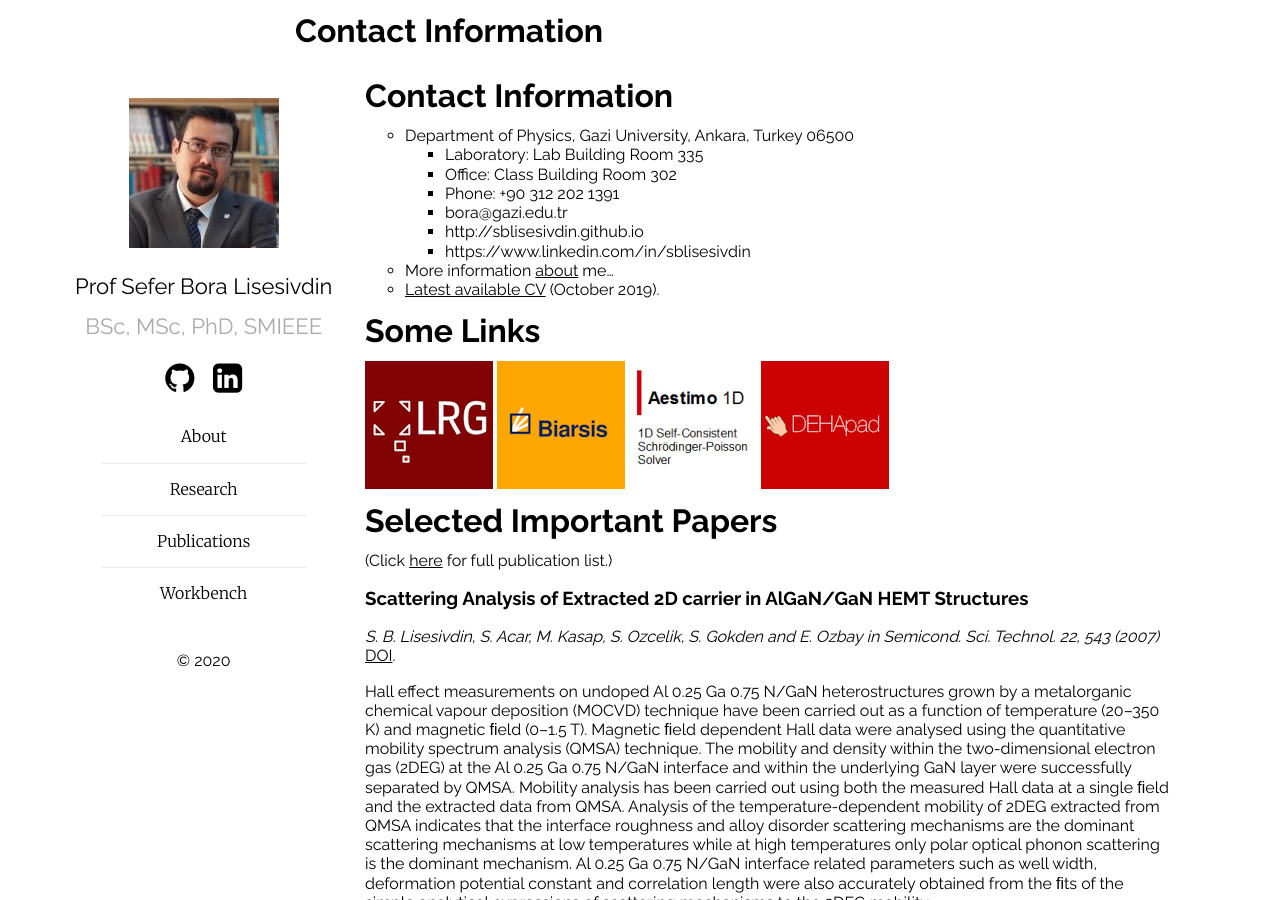
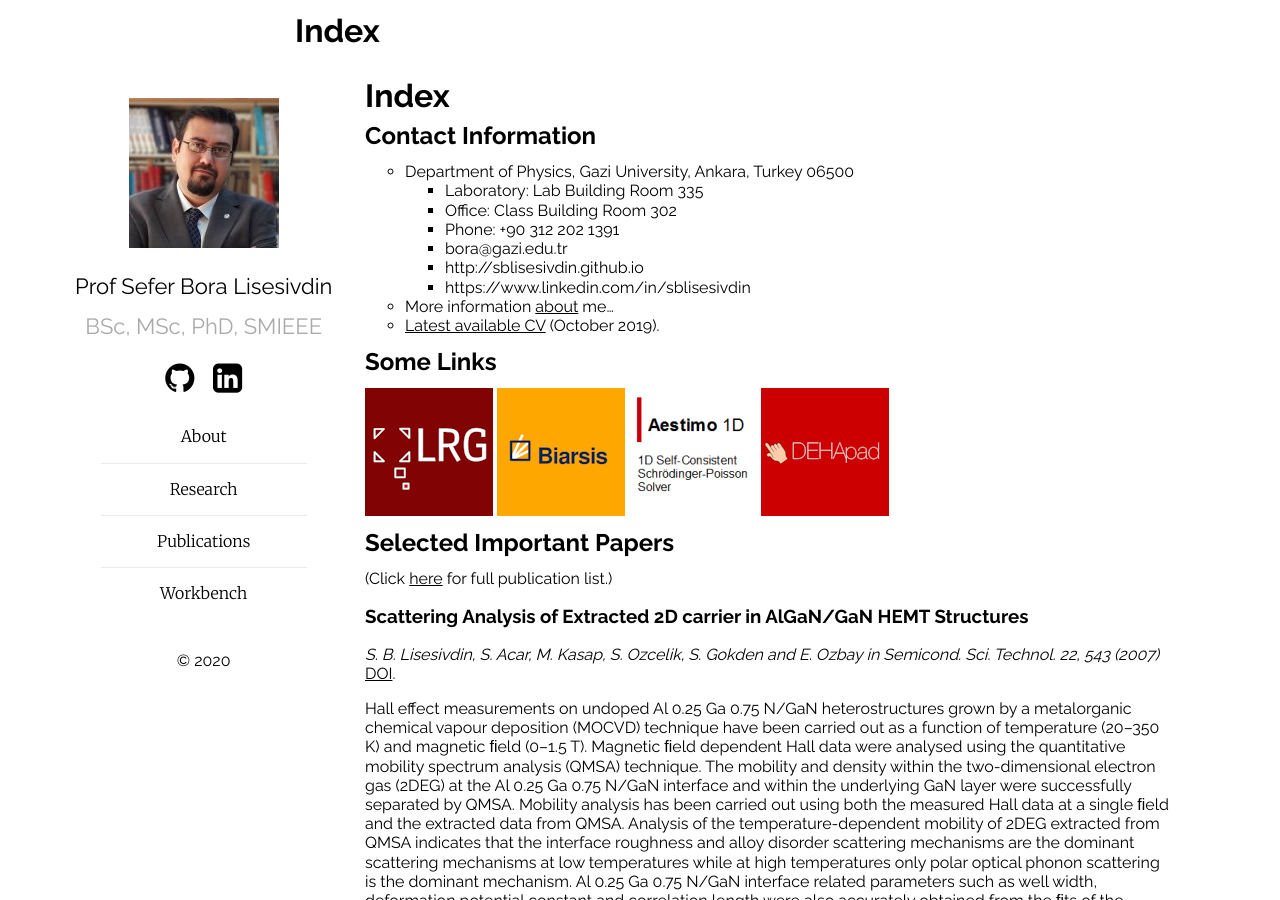
Before and after one commit to sblisesivdin/sblisesivdin.github.io, a Jekyll site: the page built from index.md, in a window 1280 px wide and 900 px high. Built offline with Jekyll 4.4.1, drawn with Linux system fonts in a browser that asks for light colours; our own code applies the rules of GitHub Pages for plain Markdown files.

Commit message:
Inserting titles

```diff
--- a/index.md
+++ b/index.md
@@ -1,8 +1,9 @@
 ---
 layout: home
 ---
+# Index
 
-# Contact Information
+## Contact Information
 
 * Department of Physics, Gazi University, Ankara, Turkey 06500
   * Laboratory: Lab Building Room 335
@@ -14,14 +15,14 @@ layout: home
 * More information [about](about.md) me...
 * [Latest available CV](files/SBLisesivdin-CV-October2019.pdf) (October 2019).
 
-# Some Links
+## Some Links
 
 <a href="https://www.lrgresearch.org"><img align="center" src="files/lrg.png"></a>
 <a href="https://www.biarsis.com"><img align="center" src="files/biarsis.png"></a>
 <a href="https://www.aestimosolver.org"><img align="center" src="files/aestimo.png"></a>
 <a href="http://sblisesivdin.github.io/dehapad"><img align="center" src="files/dehapad.png"></a>
 
-# Selected Important Papers
+## Selected Important Papers
 
 (Click [here](publications.md) for full publication list.)
 
```
Also changed, not shown: about.md (+1 -2 lines), publications.md (+1 -0 lines), research.md (+1 -0 lines), workbench.md (+1 -0 lines).
